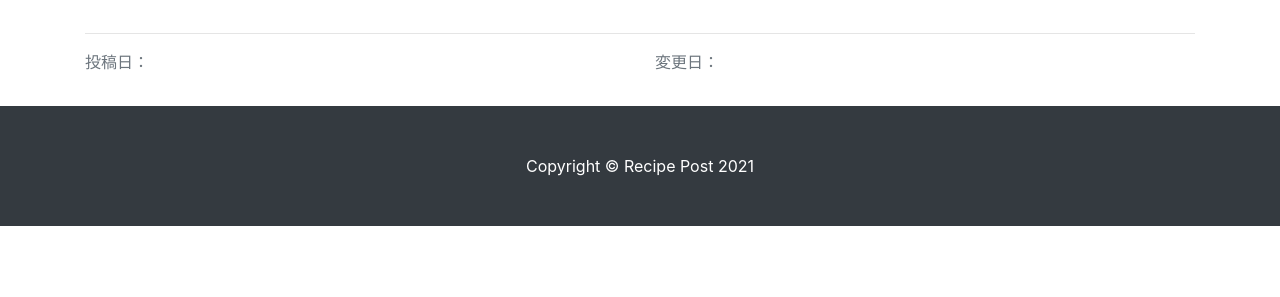
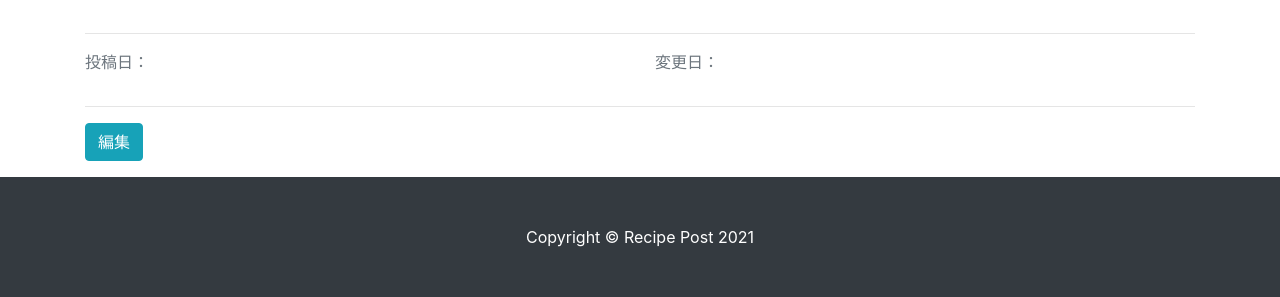
Before and after one commit to felyce/recipe-post, a Django app: template recipe/templates/recipe/recipe_detail.html in a window 1280 px wide. Shown: the part 605-902 px from the top of the page. Before the commit the page ends 831 px from the top, so only its background shows below. Run offline with Django 3.2, Linux system fonts and the light colour scheme; the template is opened without the code that fills it, so the values that code supplies are empty; some libraries are stand-ins or nearby versions.

Commit message:
レシピを更新するページにリンクを貼る

```diff
--- a/recipe/templates/recipe/recipe_detail.html
+++ b/recipe/templates/recipe/recipe_detail.html
@@ -30,5 +30,11 @@
             <p class="text-muted">変更日：{{ recipe.modified }}</p>
         </div>
     </div>
+    <hr>
+    <div class="row">
+        <div class="col-lg-12">
+            <a class="btn btn-info" href="{% url 'recipe-update' recipe.id %}">編集</a>
+        </div>
+    </div>
 
 {% endblock %}
```
